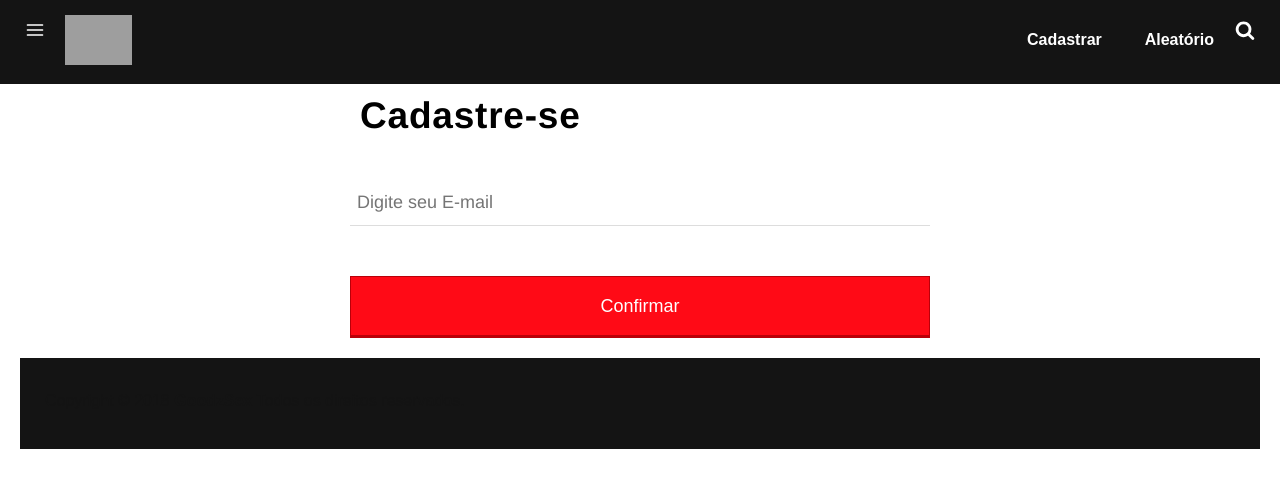
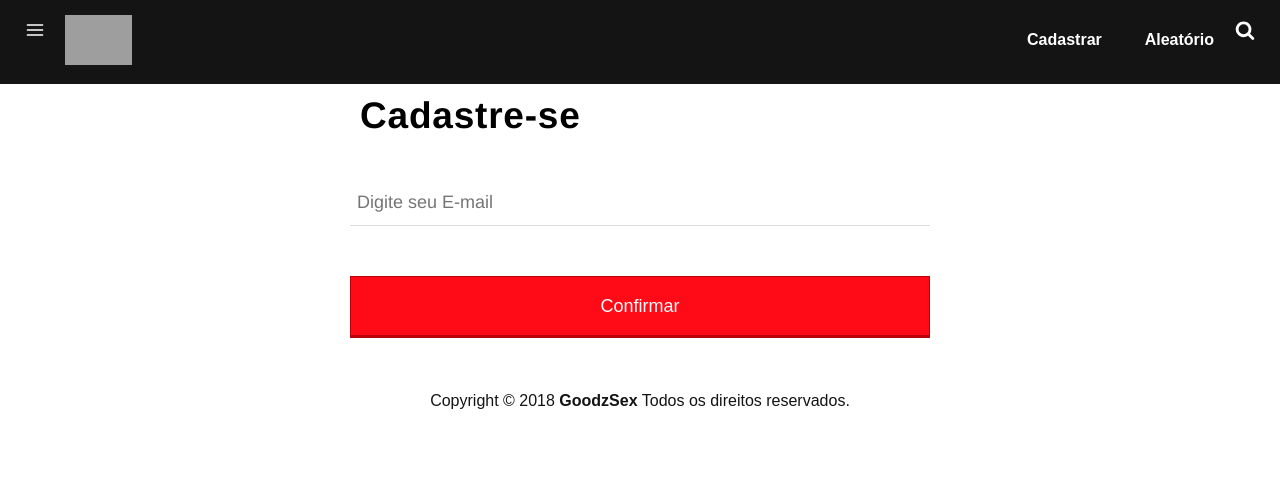
Before and after one commit to guiadamusculacao/guiadamusculacao, a Jekyll site: the page built from cadastro.md, in a window 1280 px wide. Shown: the top 488 px of the page. Built offline with Jekyll 4.4.1, drawn with Linux system fonts in a browser that asks for light colours; grey boxes are pictures that could not be loaded.

Commit message:
Update footer2.html

```diff
--- a/_includes/footer2.html
+++ b/_includes/footer2.html
@@ -1,6 +1,6 @@
-<footer id="footer2">
+<footer class="footer2">
    	    <style>
-		    .footer2{text-align:center;}
+		    .footer2{text-align:center;background:transparent;}
 	    </style>
    <!-- <p>
       {% if site.github_username %}
```
